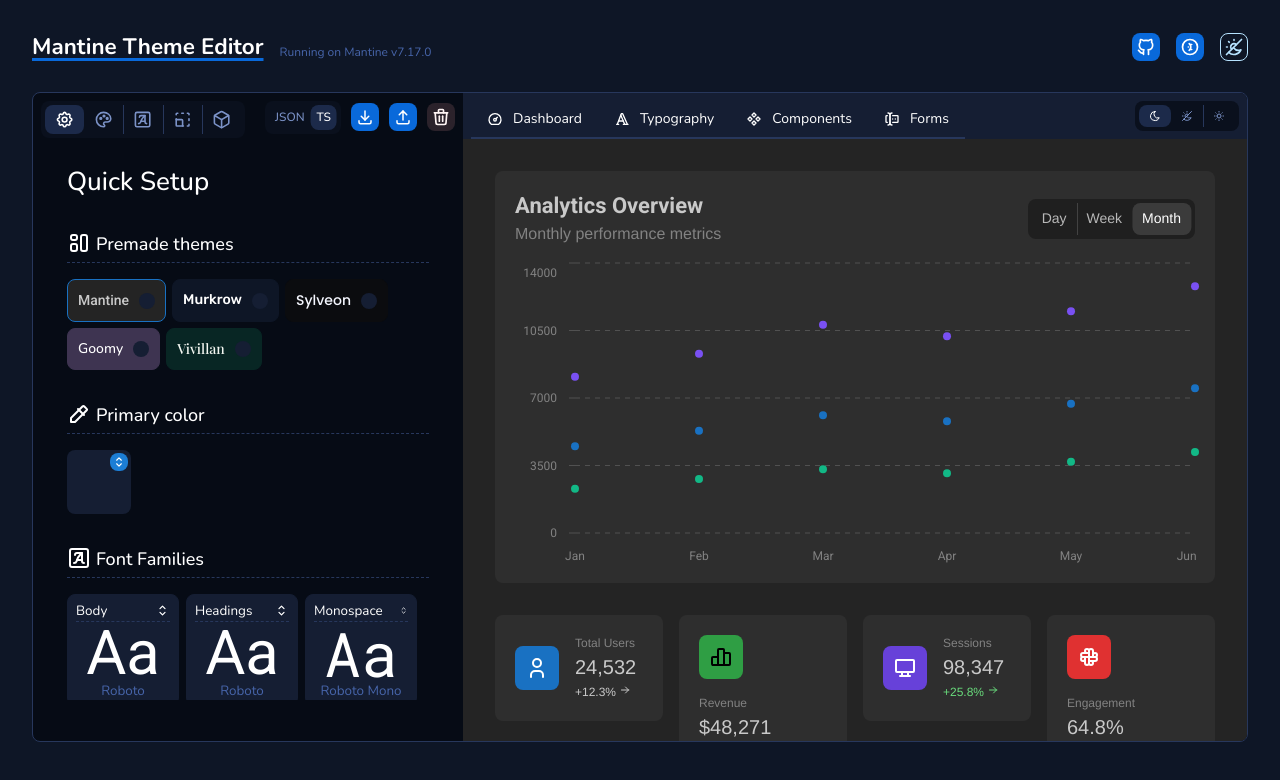
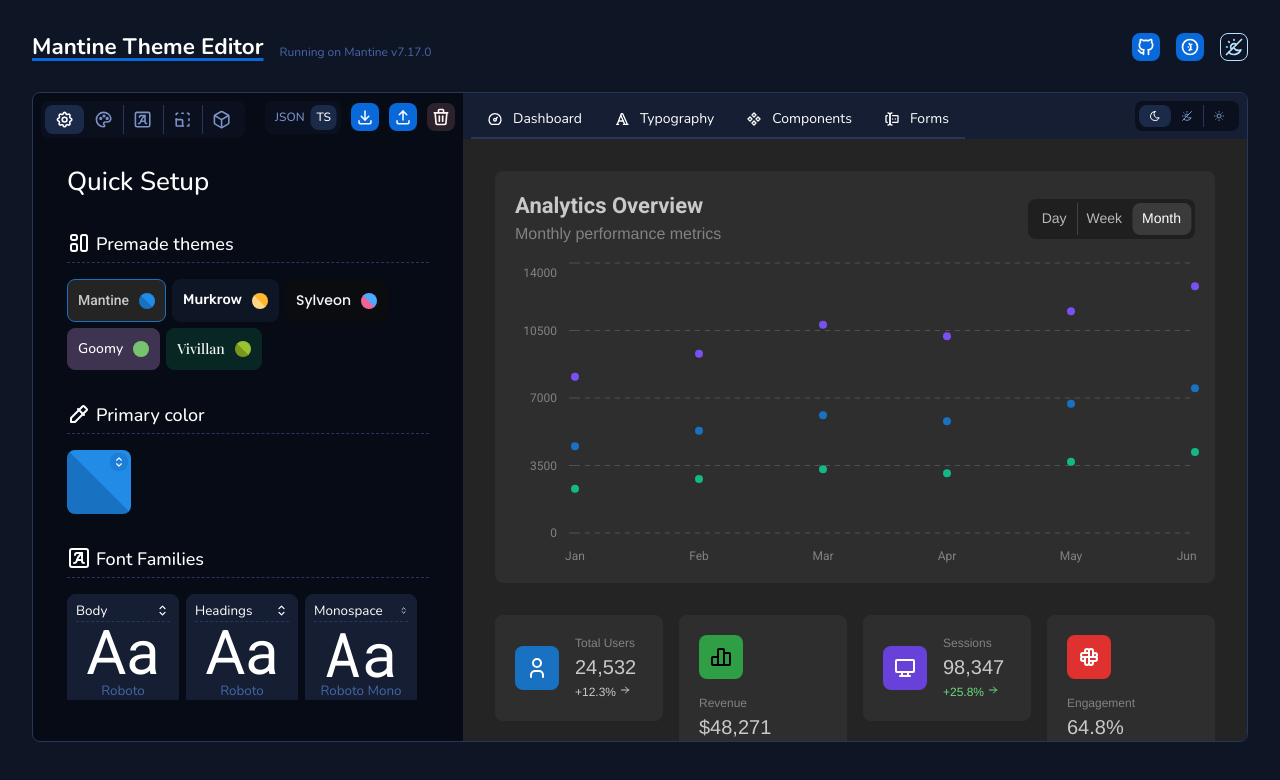
Before and after one commit to kahvilei/mantine-theme-generator, a React (Vite) app: page / in a window 1280 px wide. Shown: the top 780 px of the page. Built offline with nearby package versions, Linux system fonts and the light colour scheme; a small style sheet from the web is missing; a web font is replaced by a local one.

Commit message:
gradient was moz specific oop

```diff
--- a/src/components/ThemeControlPanel/Shared/Colors/ColorSwatch.tsx
+++ b/src/components/ThemeControlPanel/Shared/Colors/ColorSwatch.tsx
@@ -47,7 +47,7 @@
 
     return (
       <Card
-        bg={`-moz-linear-gradient(45deg, ${colorDark} 50%, ${colorLight} 50%)`}
+        bg={`linear-gradient(45deg, ${colorDark} 50%, ${colorLight} 50%)`}
         className={`${classes.colorItem} ${classes[size]}`}
         data-type={type}
         tabIndex={0}
```
